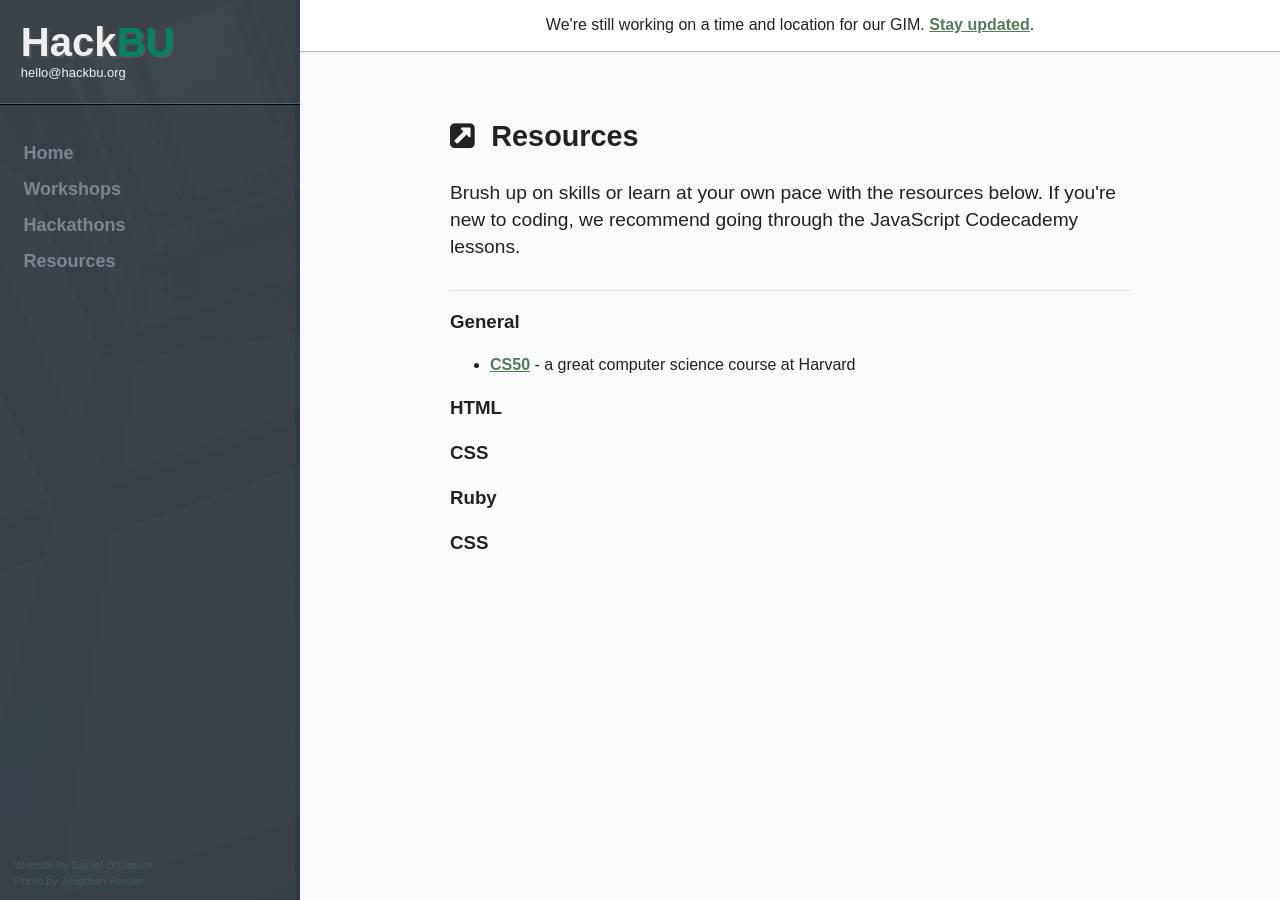
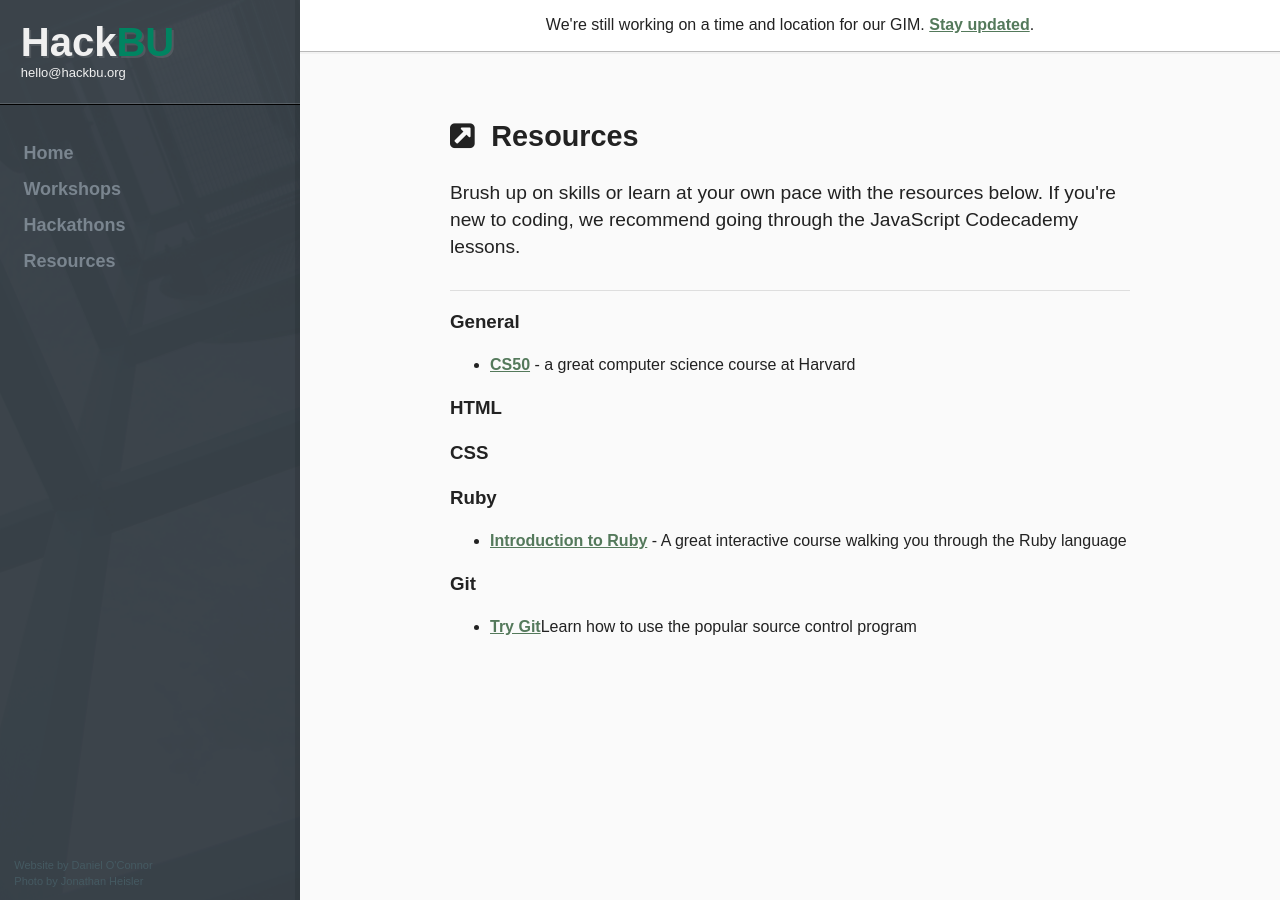
Before and after one commit to hackbinghamton/hackbinghamton.github.io, a Jekyll site: the page built from resources/index.html, in a window 1280 px wide. Built offline with Jekyll 4.4.1, drawn with Linux system fonts in a browser that asks for light colours; nearby versions of some CDN libraries.

Commit message:
Added some useful resources, IMO

```diff
--- a/resources/index.html
+++ b/resources/index.html
@@ -17,4 +17,10 @@ description: Brush up on skills or learn at your own pace with these resources.
 <h3>HTML</h3>
 <h3>CSS</h3>
 <h3>Ruby</h3>
-<h3>CSS</h3>
+<ul>
+	<li><a href="http://www.codecademy.com/tracks/ruby">Introduction to Ruby</a> - A great interactive course walking you through the Ruby language</li>
+</ul>
+<h3>Git</h3>
+<ul>
+	<li><a href="https://www.codeschool.com/courses/try-git">Try Git</a>Learn how to use the popular source control program</li>
+</ul>
```
